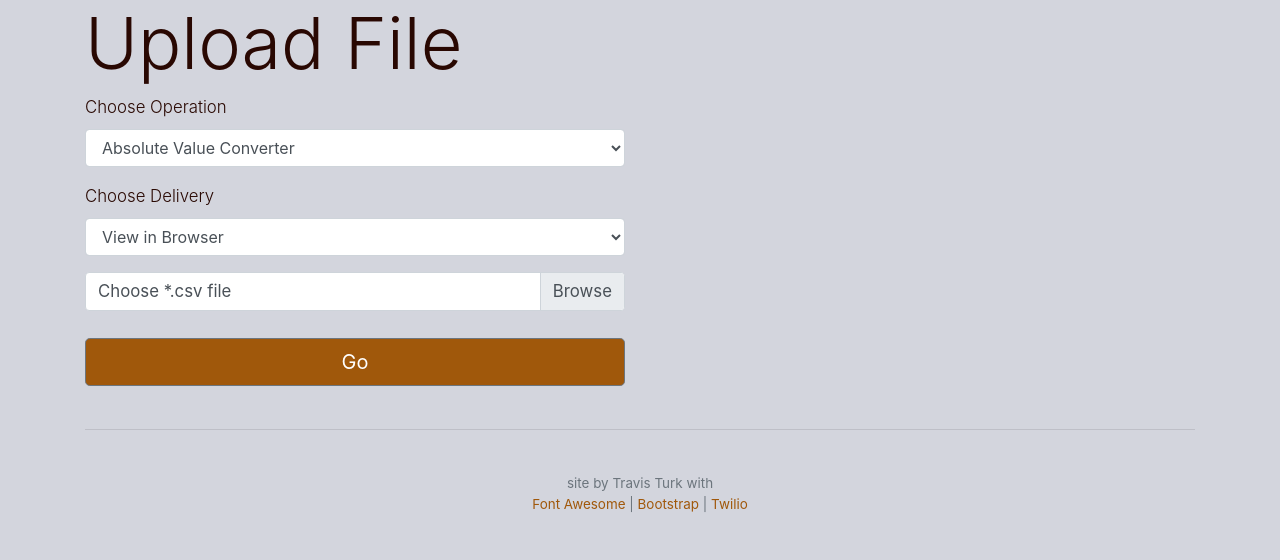
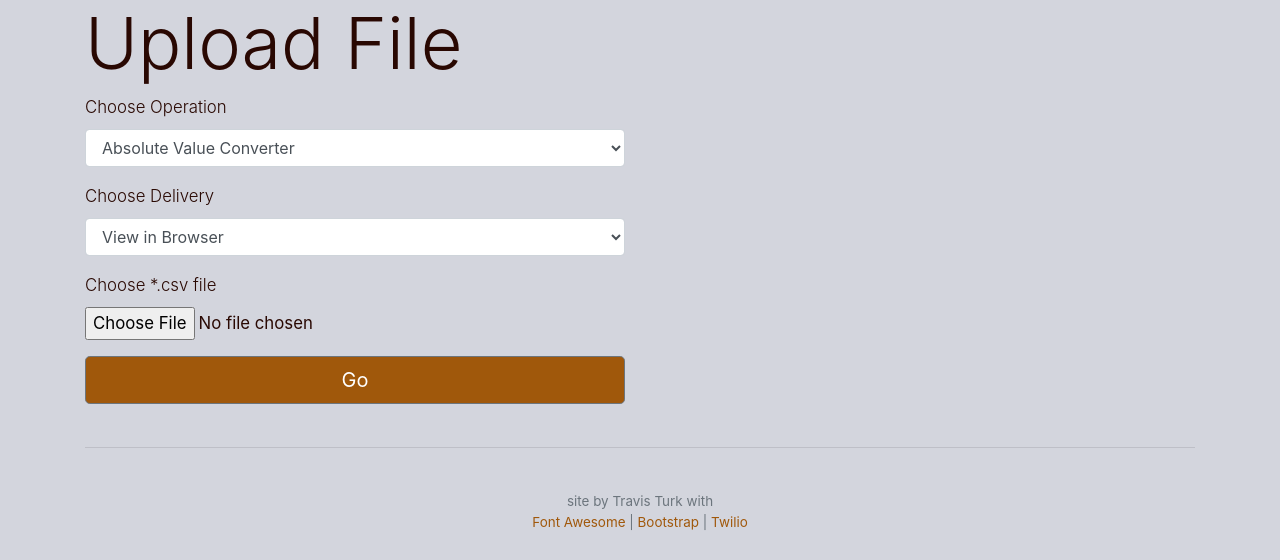
Before and after one commit to Turkosaurus/webpage, a Flask app: page /data in a window 1280 px wide. Shown: the part 342-902 px from the top of the page. Before the commit the page ends 854 px from the top, so only its background shows below. Run offline with Flask 2, Linux system fonts and the light colour scheme; parts of the project's set-up code (start-up, migrations or seed data) failed here and were passed over; some libraries are stand-ins or nearby versions.

Commit message:
fixed file upload issue due to bootstrap classes, somefuckinghow

```diff
--- a/templates/admin.html
+++ b/templates/admin.html
@@ -36,7 +36,7 @@
 
 
     <div class="row">
-        <div class="col-lg-6 col-md-6 col-sm-12">
+        <div class="col-lg-4 col-md-6 col-sm-12">
             <form action="/upload" method="post" enctype="multipart/form-data">
                 <div class="form-group">
                     <label for="version">Public or Private</label>
--- a/templates/data.html
+++ b/templates/data.html
@@ -41,13 +41,14 @@
                         <option value="download">Download Corrected File</option>
                     </select>
                 </div>
-                <div class="input-group">
-                    <div class="custom-file">
-                        <input type="file" class="custom-file-input" id="inputfile" name="inputfile" accept=".csv" aria-describedby="custom-file-label">
-                        <label class="custom-file-label" for="userfile">Choose *.csv file</label>
+                <div class="form-group">
+                    <div>
+                        <label for="inputfile">Choose *.csv file</label>
+                    </div>
+                    <div>
+                        <input type="file" id="inputfile" name="inputfile" accept=".csv">
                     </div>
                 </div>
-                <br>
                 <input type="submit" value="Go" class="btn btn-lg btn-secondary btn-block">
             </form>
             <br>
```
Also changed, not shown: 1 other file.
